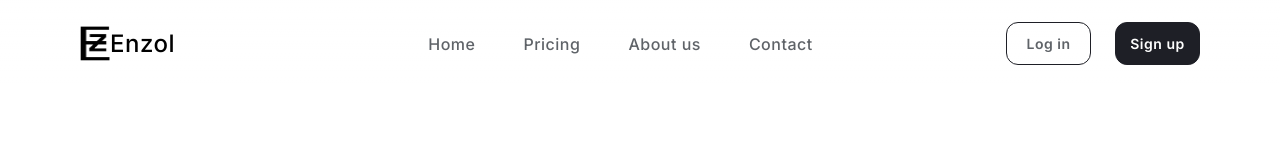
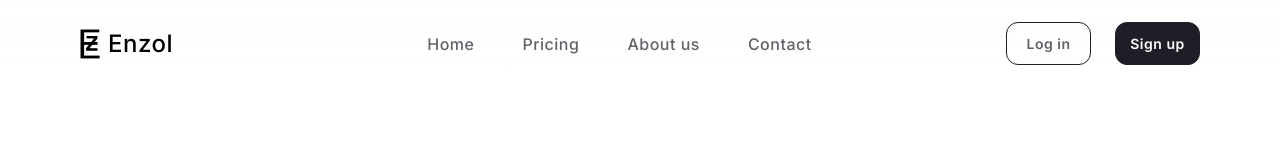
Before and after one commit to Vicade23/Y.mvp, a Next.js app: page / in a window 1280 px wide. Shown: the top 160 px of the page. Built offline with nearby package versions, Linux system fonts and the light colour scheme.

Commit message:
logo added

```diff
--- a/app/components/navbar/navbar.tsx
+++ b/app/components/navbar/navbar.tsx
@@ -41,7 +41,7 @@ const Navbar = () => {
                 <div className="d-flex justify-content-between align-items-center w-100">
                     <div className="d-flex justify-content-between align-items-center">
 
-                        <Image src='/images/enzol-logo-trans-bg.png' alt="google icon" width={30} height={35} />
+                        <Image src='/images/enzol-logo-trans-bg.png' className='me-2' alt="google icon" width={20} height={30} />
                         <div className="logo-container"><Link href='/'>{BRANDNAME}</Link></div>
 
                     </div>
@@ -96,7 +96,7 @@ const Navbar = () => {
                 <Offcanvas show={show} onHide={handleClose}>
                     <Offcanvas.Header className='border-bottom' closeButton>
                         <Offcanvas.Title>
-                            <Image src='/images/enzol-logo-trans-bg.png' alt="google icon" width={30} height={35} />
+                            <Image src='/images/enzol-logo-trans-bg.png' className='me-2' alt="google icon" width={20} height={30} />
                             {BRANDNAME}
                         </Offcanvas.Title>
                     </Offcanvas.Header>
```
Also changed, not shown: app/(auth)/onboarding/page.tsx (line endings or trailing spaces).
